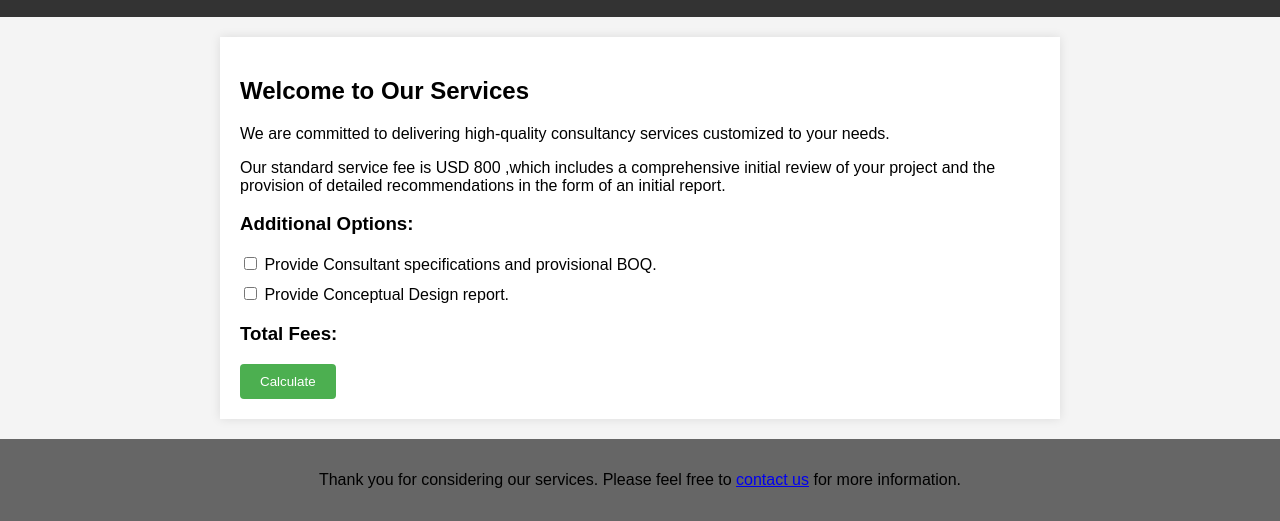
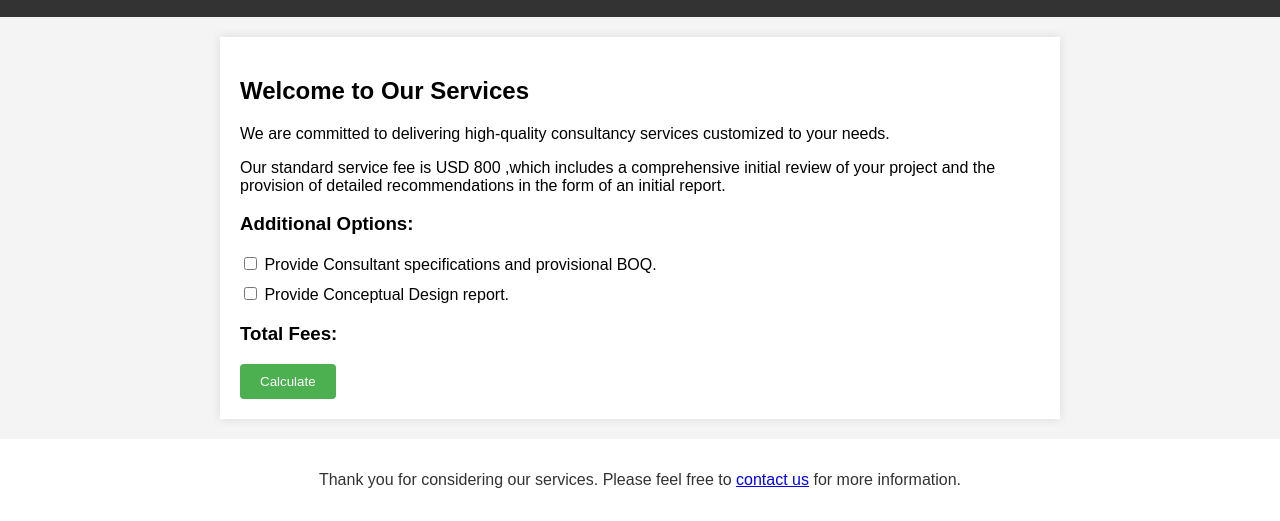
Before and after one commit to Exit360/Consultant, a plain HTML site: page index.html in a window 1280 px wide. Shown: the part 399-920 px from the top of the page. Drawn offline with Linux system fonts and the light colour scheme.

Commit message:
Update index.html

```diff
--- a/index.html
+++ b/index.html
@@ -30,8 +30,8 @@
         footer {
             text-align: center;
             padding: 1em;
-            background-color: #666;
-            color: #000000;
+            background-color: #fff;
+            color: #333;
         }
 
         label {
```
